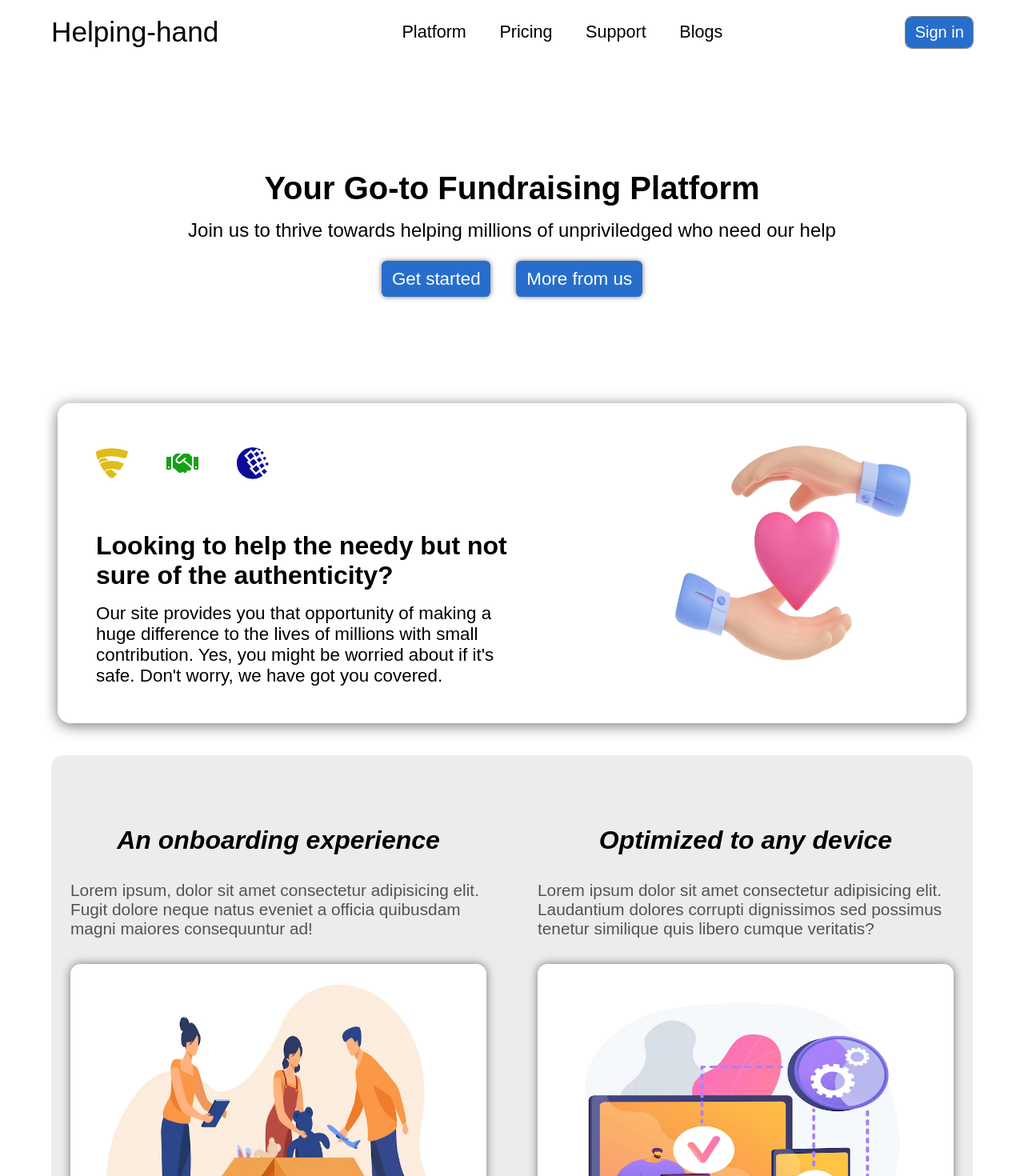
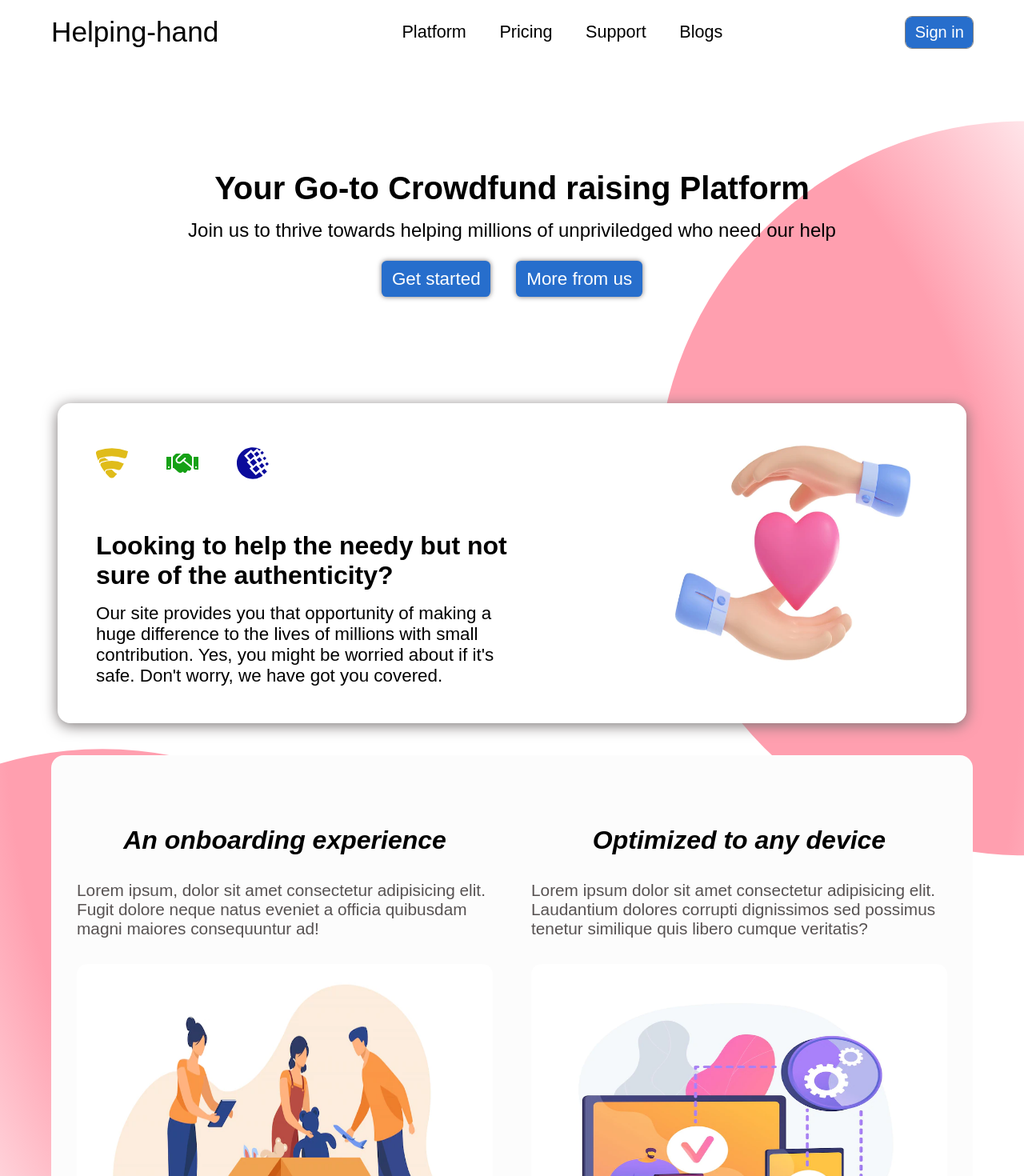
Before and after one commit to Suman373/blossom, a React (Create React App) app in the folder client/: page / in a window 1280 px wide. Shown: the top 1470 px of the page at 80% size. Built offline with nearby package versions, Linux system fonts and the light colour scheme.

Commit message:
feat: banner clip path

```diff
--- a/client/public/index.html
+++ b/client/public/index.html
@@ -10,7 +10,7 @@
       content="Web site created using create-react-app"
     />
     <link rel="manifest" href="%PUBLIC_URL%/manifest.json" />
-    <title>React App</title>
+    <title>Helping-hand</title>
   </head>
   <body>
     <noscript>You need to enable JavaScript to run this app.</noscript>
--- a/client/src/App.scss
+++ b/client/src/App.scss
@@ -3,25 +3,49 @@
 
 *,
 *::before,
-*::after{
+*::after {
   box-sizing: border-box;
-  margin:0;
-  padding:0;
+  margin: 0;
+  padding: 0;
 }
-a{
+
+a {
   text-decoration: none;
 }
-html{
+
+html {
   scroll-behavior: smooth;
 }
-body{
+
+body {
   min-height: 100vh;
   overflow-x: hidden;
   font-family: sans-serif;
 
-    .App{
-        min-height: 100vh;
-        width:100vw;
-        // background:variables.$body-bg;
+  .App {
+    min-height: 100vh;
+    width: 100vw;
+    position: relative;
+    //  background: radial-gradient(#ff9faf,variables.$blue-light) ;
+
+    &::before, &::after{
+      content: "";
+      position: absolute;
+      top: 0;
+      left: 0;
+      height: 100%;
+      width: 100%;
+      background: radial-gradient(variables.$pink 70%, white);
+      z-index: -100;
+      clip-path: circle(30% at 10% 80%);
     }
+    &::before{
+      clip-path: circle(30% at 10% 80%);
+    }
+
+    &::after {
+      content: "";
+      clip-path: circle(30% at 100% 35%);
+    }
+  }
 }
--- a/client/src/pages/public/Home/Home.jsx
+++ b/client/src/pages/public/Home/Home.jsx
@@ -30,7 +30,7 @@ const Home = () => {
                 <Box className="banner-wrapper">
                     <section className="banner-slogan">
                         <h1>
-                            Your Go-to Fundraising Platform
+                            Your Go-to Crowdfund raising Platform
                         </h1>
                         <p>
                             Join us to thrive towards helping millions of unpriviledged who need our help
--- a/client/src/pages/public/Home/Home.scss
+++ b/client/src/pages/public/Home/Home.scss
@@ -1,13 +1,13 @@
 @use '../../../utils/variables';
 
 .banner-wrapper{
-    // min-height: 100vh;
     display: grid;
     place-content: center;
     padding:0.5rem;
+    position: relative;
     gap:2rem;
-    margin:2rem 0;
-    z-index: 100;
+    margin:2rem auto;
+    z-index: 10;
     .banner-slogan{
         height:20rem;
         width:fit-content;
@@ -15,6 +15,7 @@
         place-content: center;
         margin:1rem auto;
         text-align: center;
+        position: relative;
         h1{
             font-size: 2.5rem;
             font-weight:800;
@@ -32,6 +33,8 @@
         display: grid;
         place-content: center;
         position:relative;
+        background:white;
+        z-index: 10;
         .icons-container{
             width: fit-content;
             margin:0.5rem;
@@ -78,14 +81,13 @@
 
 .platform-wrapper{
     min-height: 100vh;
+    width: 100%;
     margin:1rem auto;
     display: flex;
     align-items: center;
     justify-content: center;
-    padding:0.5rem;
-    gap:2rem;
-    // flex-wrap: wrap;
-    position: relative;
+    padding:1rem;
+    gap:1rem;
     border-radius: 1rem;
     background: variables.$light-grey;
 
@@ -97,15 +99,14 @@
     }
     .our-platform{
         min-height:30rem;
-        width:50%;
+        width:35rem;
         // background:variables.$blue-light;
 
         .platform-card{
-            width:100%;
+            width:fit-content;
             margin:1rem auto;
             height:fit-content;
             padding:1rem;
-            // background-color: variables.$body-bg;
 
             p{
                 font-size: 1.3rem;
@@ -118,7 +119,7 @@
                 height:25rem;
                 border-radius: 0.8rem;
                 width:100%;
-                box-shadow: 0 0 12px variables.$shadow;
+                // box-shadow: 0 0 12px variables.$shadow;
             }
         }
     }
--- a/client/src/utils/_variables.scss
+++ b/client/src/utils/_variables.scss
@@ -4,7 +4,7 @@ $title-sm:1.65rem;
 $body-bg:#fafafa;
 $fallback:#c3c3ec;
 $dark-grey:#575252;
-$light-grey:#ececec;
+$light-grey:#fcfcfc;
 $blue-accent:#0b0b9b;
 $blue-light:#276ecc;
 $bronze:#CD7F32;
```
